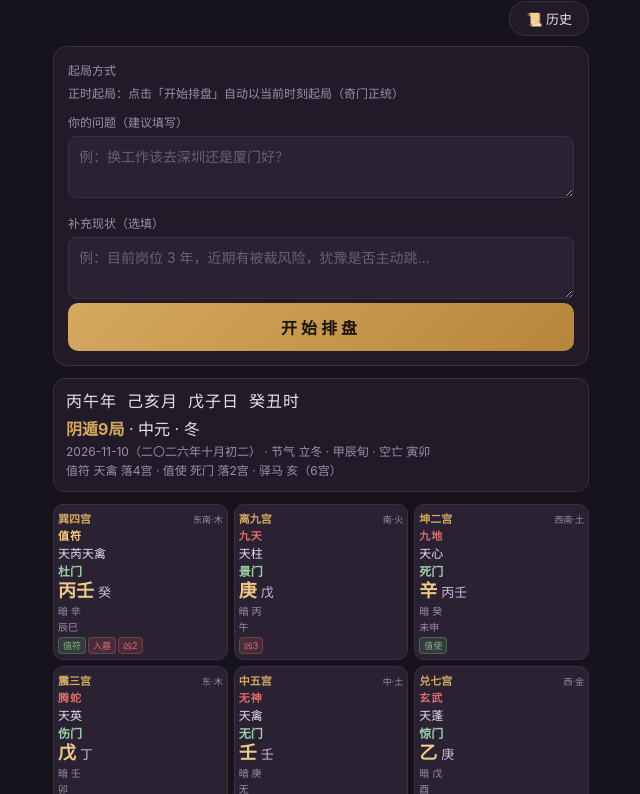
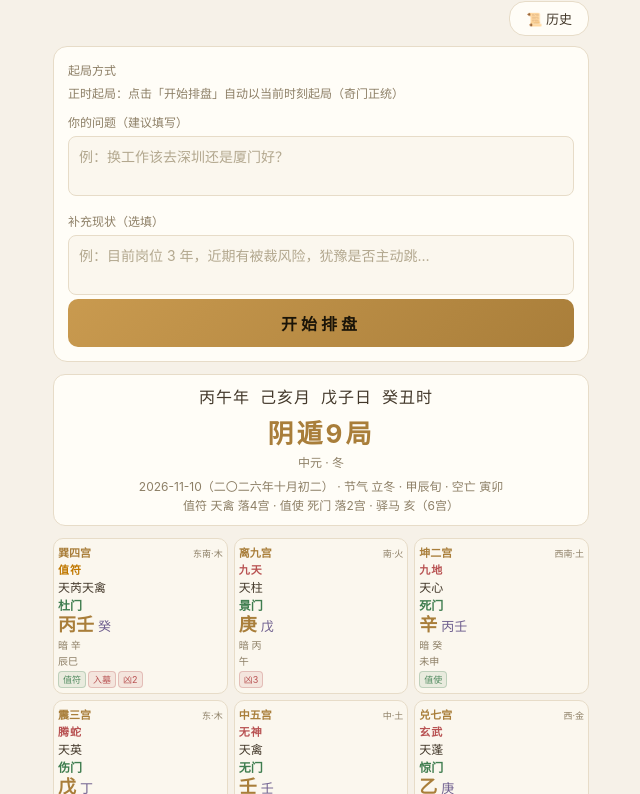
Before and after one commit to wmy1997/qimen-dunjia, a plain HTML site: page index.html in a window 1280 px wide. Shown: the part 52-846 px from the top of the page, without its empty margins (319-959 px from the left). Drawn offline with Linux system fonts and the light colour scheme.

Commit message:
UI 优化：浅色暖调主题 + 修复横向滚动 + 局数醒目徽章 + 输入框自适应
- style.css 全量换肤为浅色淡雅暖调（米白底/暖褐字/暗金点缀）
- html/body overflow-x:hidden + 九宫列 minmax(0,1fr) 修复手机左右飘动
- 局数改为大号醒目徽章（renderHeader + .ju-badge）
- question/context textarea 随内容自适应高度（autoGrow）
- theme-color / manifest theme_color 同步浅色

```diff
--- a/app.js
+++ b/app.js
@@ -195,7 +195,8 @@
       '<span class="pillar">' + fp.hour.stem + fp.hour.branch + '时</span>';
 
     document.getElementById('juInfo').innerHTML =
-      '<strong>' + ju.type + ju.number + '局</strong> · ' + chart.yuan + ' · ' + (chart.season || '');
+      '<div class="ju-badge">' + ju.type + ju.number + '局</div>' +
+      '<div class="ju-sub">' + chart.yuan + ' · ' + (chart.season || '') + '</div>';
 
     document.getElementById('solarInfo').textContent =
       t.solarDate + '（' + t.lunarDate + '）' +
@@ -909,10 +910,26 @@
     if (btnI) btnI.addEventListener('click', startInterpretation);
   }
 
+  function initAutoGrow() {
+    ['question', 'context'].forEach(function (id) {
+      var el = document.getElementById(id);
+      if (!el) return;
+      autoGrowTextarea(el);
+      el.addEventListener('input', function () { autoGrowTextarea(el); });
+    });
+  }
+
+  function autoGrowTextarea(el) {
+    if (!el) return;
+    el.style.height = 'auto';
+    el.style.height = el.scrollHeight + 'px';
+  }
+
   function init() {
     renderAskChips();
     initSettings();
     initHistory();
+    initAutoGrow();
     buildChart(new Date());
 
     document.getElementById('btnCast').addEventListener('click', castDivination);
--- a/index.html
+++ b/index.html
@@ -3,7 +3,7 @@
 <head>
   <meta charset="UTF-8">
   <meta name="viewport" content="width=device-width, initial-scale=1.0, viewport-fit=cover">
-  <meta name="theme-color" content="#17131c">
+  <meta name="theme-color" content="#f6f1e8">
   <title>奇门遁甲排盘</title>
   <link rel="stylesheet" href="style.css">
   <link rel="manifest" href="manifest.json">
--- a/style.css
+++ b/style.css
@@ -1,15 +1,15 @@
 :root {
-  --bg: #17131c;
-  --panel: #211b29;
-  --cell: #2a2233;
-  --border: #3a2f47;
-  --gold: #d4a95f;
-  --text: #e8e2ec;
-  --muted: #9a90a8;
-  --red: #e06c6c;
-  --green: #7fbf7f;
-  --heaven: #f0c987;
-  --earth: #cbb8e0;
+  --bg: #f6f1e8;
+  --panel: #fffdf7;
+  --cell: #fbf7ee;
+  --border: #e7dcc8;
+  --gold: #a97e3a;
+  --text: #43382a;
+  --muted: #8d7f66;
+  --red: #b85252;
+  --green: #4f8a5e;
+  --heaven: #a97e3a;
+  --earth: #6f5f8f;
 }
 
 * { box-sizing: border-box; margin: 0; padding: 0; }
@@ -20,6 +20,7 @@ html, body {
   font-family: -apple-system, "PingFang SC", "Hiragino Sans GB", "Microsoft YaHei", sans-serif;
   -webkit-font-smoothing: antialiased;
   -webkit-tap-highlight-color: transparent;
+  overflow-x: hidden;
 }
 
 body { padding: 12px; max-width: 560px; margin: 0 auto; }
@@ -33,7 +34,7 @@ body { padding: 12px; max-width: 560px; margin: 0 auto; }
 .time-control { display: flex; gap: 6px; align-items: center; }
 .time-control input {
   background: var(--panel); color: var(--text); border: 1px solid var(--border);
-  border-radius: 8px; padding: 6px 8px; font-size: 13px; color-scheme: dark;
+  border-radius: 8px; padding: 6px 8px; font-size: 13px; color-scheme: light;
 }
 .time-control button {
   background: var(--gold); color: #1a1408; border: none; border-radius: 8px;
@@ -63,10 +64,10 @@ body { padding: 12px; max-width: 560px; margin: 0 auto; }
   padding: 9px 12px; text-align: left; cursor: pointer; color: var(--text);
   font-family: inherit;
 }
-.hist-item:active { background: #332a40; }
+.hist-item:active { background: #f0e8d8; }
 .hist-title { font-size: 14px; font-weight: 600; }
 .hist-tag {
-  font-size: 10px; color: var(--green); background: rgba(127,191,127,.15);
+  font-size: 10px; color: var(--green); background: rgba(79,138,94,.12);
   padding: 1px 6px; border-radius: 4px; margin-left: 6px; vertical-align: middle;
 }
 .hist-meta { font-size: 12px; color: var(--muted); margin-top: 3px; }
@@ -77,16 +78,17 @@ body { padding: 12px; max-width: 560px; margin: 0 auto; }
   background: var(--panel); border: 1px solid var(--border); border-radius: 12px;
   padding: 10px 12px; margin-bottom: 12px; font-size: 13px; line-height: 1.6;
 }
-.pillars { font-size: 16px; letter-spacing: 1px; }
+.pillars { font-size: 16px; letter-spacing: 1px; text-align: center; }
 .pillar { margin-right: 10px; white-space: nowrap; }
-.ju { font-size: 16px; margin-top: 2px; }
-.ju strong { color: var(--gold); }
-.solar, .duty { color: var(--muted); font-size: 12px; }
+.ju { text-align: center; margin: 6px 0 4px; }
+.ju-badge { font-size: 26px; font-weight: 700; color: var(--gold); letter-spacing: 3px; line-height: 1.3; }
+.ju-sub { font-size: 12px; color: var(--muted); margin-top: 3px; }
+.solar, .duty { color: var(--muted); font-size: 12px; text-align: center; }
 
 /* 九宫格 */
 .grid {
   display: grid;
-  grid-template-columns: repeat(3, 1fr);
+  grid-template-columns: repeat(3, minmax(0, 1fr));
   grid-auto-rows: 1fr;
   gap: 6px;
   margin-bottom: 12px;
@@ -101,9 +103,9 @@ body { padding: 12px; max-width: 560px; margin: 0 auto; }
 .pname { color: var(--gold); font-weight: 700; font-size: 11px; }
 .pdir { font-size: 9px; }
 .deity { font-size: 11px; color: var(--red); font-weight: 700; letter-spacing: 1px; }
-.deity.zhibu { color: #ffd27a; }
+.deity.zhibu { color: #c07800; }
 .star { font-size: 12px; }
-.gate { font-size: 12px; color: #9fd0a8; font-weight: 600; }
+.gate { font-size: 12px; color: #3f7d4f; font-weight: 600; }
 .stems { display: flex; align-items: baseline; gap: 4px; margin: 2px 0 1px; }
 .heaven { font-size: 18px; font-weight: 700; color: var(--heaven); line-height: 1; }
 .earth { font-size: 13px; color: var(--earth); }
@@ -111,11 +113,11 @@ body { padding: 12px; max-width: 560px; margin: 0 auto; }
 .branch { font-size: 10px; color: var(--muted); }
 .marks { display: flex; flex-wrap: wrap; gap: 2px; margin-top: auto; padding-top: 2px; }
 .mark {
-  font-size: 9px; padding: 1px 4px; border-radius: 4px; background: rgba(224,108,108,.15);
-  color: var(--red); border: 1px solid rgba(224,108,108,.3); white-space: nowrap;
+  font-size: 9px; padding: 1px 4px; border-radius: 4px; background: rgba(184,82,82,.10);
+  color: var(--red); border: 1px solid rgba(184,82,82,.28); white-space: nowrap;
 }
 .mark.good {
-  background: rgba(127,191,127,.15); color: var(--green); border-color: rgba(127,191,127,.3);
+  background: rgba(79,138,94,.10); color: var(--green); border-color: rgba(79,138,94,.28);
 }
 
 /* 格局汇总 */
@@ -150,7 +152,7 @@ body { padding: 12px; max-width: 560px; margin: 0 auto; }
 .ys-badges { display: flex; flex-wrap: wrap; gap: 3px; margin: 3px 0; }
 .ys-badge {
   font-size: 10px; padding: 1px 6px; border-radius: 4px;
-  background: rgba(224,108,108,.15); color: var(--red); border: 1px solid rgba(224,108,108,.3);
+  background: rgba(184,82,82,.10); color: var(--red); border: 1px solid rgba(184,82,82,.28);
 }
 .ys-pats { font-size: 12px; }
 .ys-good { color: var(--green); }
@@ -174,7 +176,7 @@ body { padding: 12px; max-width: 560px; margin: 0 auto; }
 .qiu-time input {
   flex: 1; min-width: 0; background: var(--cell); color: var(--text);
   border: 1px solid var(--border); border-radius: 8px; padding: 8px 10px;
-  font-size: 14px; color-scheme: dark;
+  font-size: 14px; color-scheme: light;
 }
 .qiu-time button {
   background: var(--gold); color: #1a1408; border: none; border-radius: 8px;
@@ -182,14 +184,14 @@ body { padding: 12px; max-width: 560px; margin: 0 auto; }
 }
 .qiu-note { font-size: 12px; color: var(--muted); margin-top: 6px; min-height: 16px; }
 textarea {
-  width: 100%; background: var(--cell); color: var(--text); border: 1px solid var(--border);
+  width: 100%; max-width: 100%; background: var(--cell); color: var(--text); border: 1px solid var(--border);
   border-radius: 8px; padding: 9px 10px; font-size: 14px; font-family: inherit;
-  line-height: 1.5; resize: vertical; min-height: 46px;
+  line-height: 1.5; resize: none; min-height: 46px; overflow: hidden;
 }
-textarea::placeholder { color: #6a5f78; }
+textarea::placeholder { color: #b3a88f; }
 textarea:focus, .qiu-time input:focus { outline: none; border-color: var(--gold); }
 .btn-cast {
-  width: 100%; background: linear-gradient(135deg, #d4a95f, #b8863b);
+  width: 100%; background: linear-gradient(135deg, #c99a4f, #a97e3a);
   color: #1a1408; border: none; border-radius: 10px; padding: 12px 0;
   font-size: 16px; font-weight: 700; letter-spacing: 4px; cursor: pointer;
 }
@@ -197,12 +199,12 @@ textarea:focus, .qiu-time input:focus { outline: none; border-color: var(--gold)
 
 /* 问卦摘要 */
 .qiu-summary {
-  background: rgba(212,169,95,.08); border: 1px solid rgba(212,169,95,.3);
+  background: rgba(169,126,58,.08); border: 1px solid rgba(169,126,58,.25);
   border-radius: 10px; padding: 8px 12px; margin-bottom: 12px;
   display: flex; flex-wrap: wrap; gap: 6px;
 }
 .qiu-tag {
-  font-size: 12px; color: var(--gold); background: rgba(212,169,95,.12);
+  font-size: 12px; color: var(--gold); background: rgba(169,126,58,.10);
   padding: 3px 9px; border-radius: 6px; line-height: 1.5;
 }
 
@@ -210,7 +212,7 @@ textarea:focus, .qiu-time input:focus { outline: none; border-color: var(--gold)
 .interp { margin-bottom: 12px; }
 .interp-head { display: flex; gap: 8px; margin-bottom: 10px; }
 .btn-interp {
-  flex: 1; background: linear-gradient(135deg, #d4a95f, #b8863b);
+  flex: 1; background: linear-gradient(135deg, #c99a4f, #a97e3a);
   color: #1a1408; border: none; border-radius: 10px; padding: 11px 0;
   font-size: 15px; font-weight: 700; letter-spacing: 2px; cursor: pointer;
 }
@@ -233,11 +235,11 @@ textarea:focus, .qiu-time input:focus { outline: none; border-color: var(--gold)
 .interp-msg { color: var(--muted); font-size: 13px; }
 .interp-err { color: var(--red); font-size: 13px; }
 .reason-box {
-  background: rgba(0,0,0,.22); border: 1px solid var(--border); border-radius: 10px;
+  background: rgba(0,0,0,.04); border: 1px solid var(--border); border-radius: 10px;
   padding: 8px 12px; font-size: 12px;
 }
 .reason-box summary { cursor: pointer; color: var(--muted); font-size: 12px; user-select: none; }
-.reason-body { color: #8a8095; white-space: pre-wrap; word-break: break-word; margin-top: 6px; line-height: 1.7; }
+.reason-body { color: var(--muted); white-space: pre-wrap; word-break: break-word; margin-top: 6px; line-height: 1.7; }
 .answer-box {
   background: var(--panel); border: 1px solid var(--border); border-radius: 12px;
   padding: 12px 14px; font-size: 14px; line-height: 1.9; word-break: break-word;
```
Also changed, not shown: manifest.json, 预览.png.
